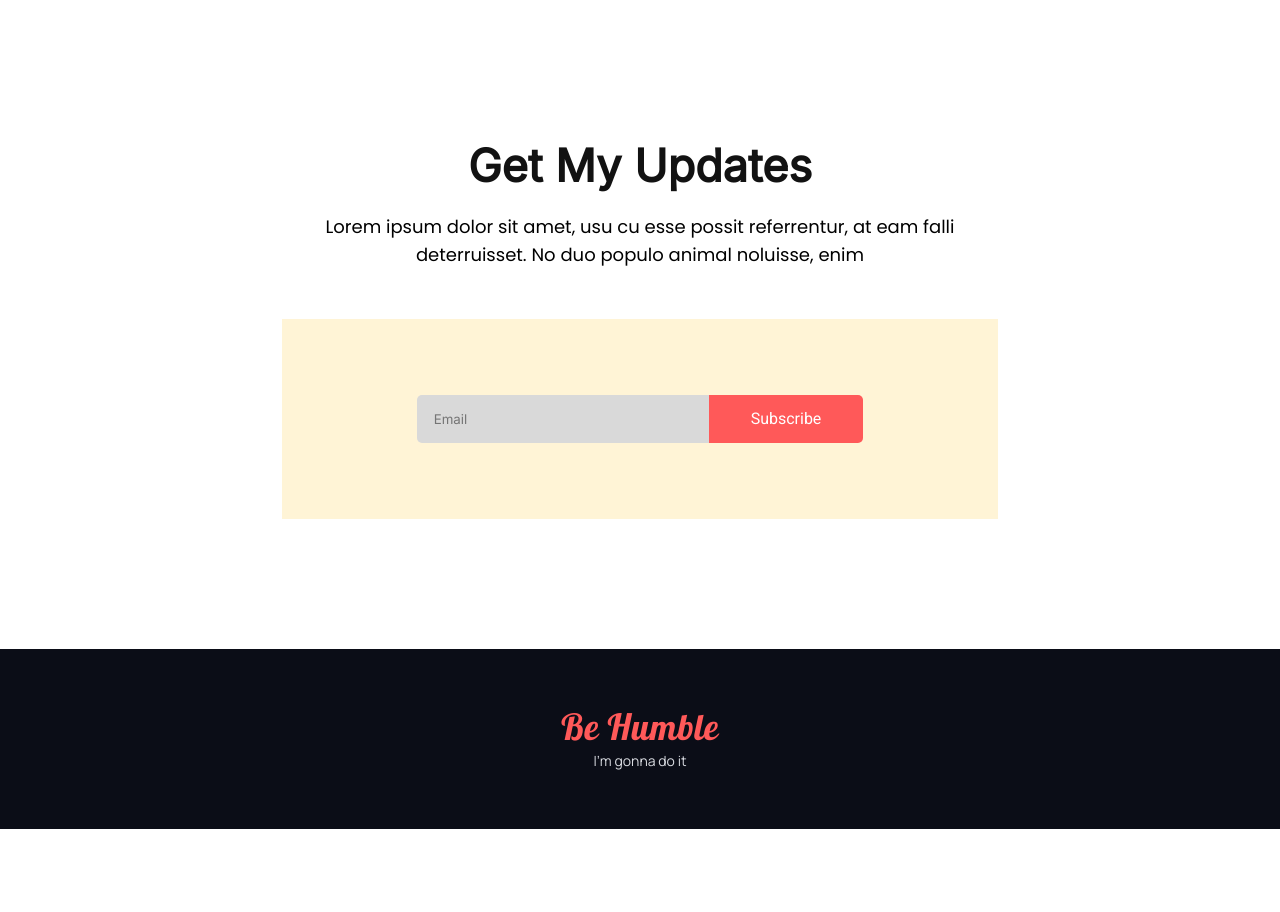
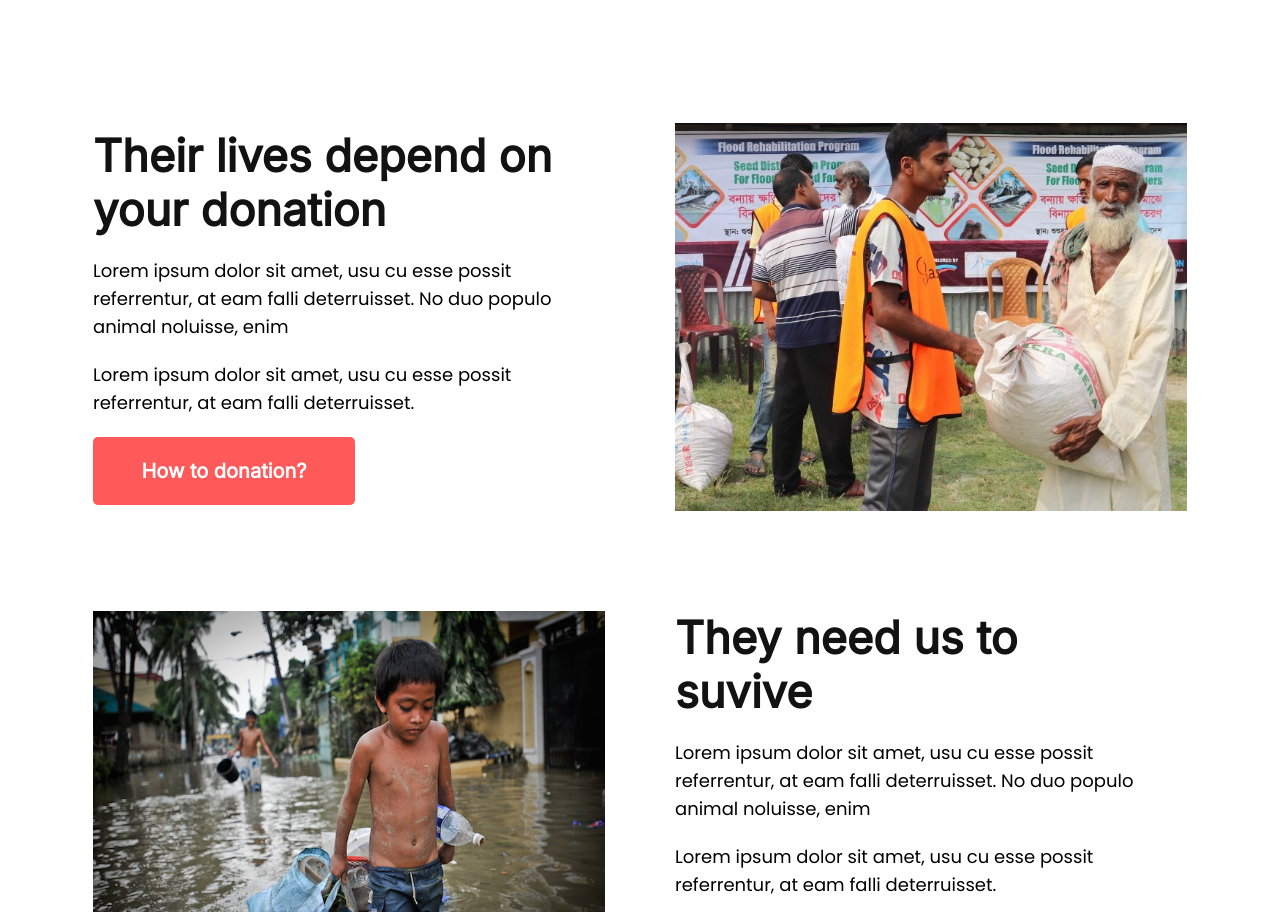
Before and after one commit to sohanemon/donate-today, a plain HTML site: page index.html in a window 1280 px wide. Shown: the part 1888-2800 px from the top of the page. Before the commit the page ends 2717 px from the top, so only its background shows below. Drawn offline with Linux system fonts and the light colour scheme.

Commit message:
upper bug fixes

```diff
--- a/index.html
+++ b/index.html
@@ -10,7 +10,6 @@
       rel="stylesheet"
     />
 
-    />
     <link rel="stylesheet" href="style.css" />
   </head>
   <body>
@@ -92,6 +91,41 @@
         </div>
       </div>
     </section>
+    <!-- donation Section -->
+    <section class="donation">
+      <div class="details-part">
+        <h1 class="primary-text">Their lives depend on your donation</h1>
+        <p class="secondary-text">
+          Lorem ipsum dolor sit amet, usu cu esse possit referrentur, at eam
+          falli deterruisset. No duo populo animal noluisse, enim
+        </p>
+        <p class="secondary-text">
+          Lorem ipsum dolor sit amet, usu cu esse possit referrentur, at eam
+          falli deterruisset.
+        </p>
+        <a href="#" class="anchor-button">How to donation?</a>
+      </div>
+      <div class="image-part">
+        <img src="./img/donation10.jpg" alt="donation" />
+      </div>
+    </section>
+    <section class="donation">
+      <div class="image-part">
+        <img src="./img/donation9.jpg" alt="donation" />
+      </div>
+      <div class="details-part">
+        <h1 class="primary-text">They need us to suvive</h1>
+        <p class="secondary-text">
+          Lorem ipsum dolor sit amet, usu cu esse possit referrentur, at eam
+          falli deterruisset. No duo populo animal noluisse, enim
+        </p>
+        <p class="secondary-text">
+          Lorem ipsum dolor sit amet, usu cu esse possit referrentur, at eam
+          falli deterruisset.
+        </p>
+        <a href="#" class="anchor-button">How to donation?</a>
+      </div>
+    </section>
     <!-- Get Updates Section -->
     <section class="get-updates">
       <h1 class="primary-text">Get My Updates</h1>
--- a/style.css
+++ b/style.css
@@ -123,12 +123,13 @@
   flex-direction: column;
   align-items: center;
   gap: 20px;
-  margin: 30px auto;
+  margin: 30px 20px;
 }
 .donate-plan .card-container {
   display: flex;
   justify-content: center;
   margin: 30px auto;
+  gap: 24px;
 }
 .donate-plan .card:nth-child(1) {
   background: rgba(79, 157, 166, 0.1);
@@ -146,7 +147,7 @@
   align-items: start;
   gap: 16px;
   padding: 50px;
-  margin: 12px;
+
   border-radius: 5px;
 }
 .donate-plan .card-icon {
@@ -166,8 +167,39 @@
   font-weight: 400;
   font-size: 16px;
   line-height: 24px;
-  width: 315px;
+  width: 275px;
   color: #707070;
+}
+
+/* Contrubute Section Style */
+.donation {
+  display: flex;
+  margin: 100px auto;
+  justify-content: center;
+  /* margin: 300px 0px; */
+  gap: 70px;
+}
+.donation .anchor-button {
+  width: 230px;
+}
+.donation .primary-text,
+.secondary-text {
+  text-align: left;
+  width: 492px;
+}
+.donation .details-part {
+  display: flex;
+  flex-direction: column;
+  gap: 20px;
+  width: 40%;
+  justify-content: center;
+}
+.donation .image-part {
+  width: 40%;
+}
+.image-part img {
+  width: 100%;
+  height: 100%;
 }
 /* Get Update styles */
 .get-updates {
@@ -176,6 +208,11 @@
   flex-direction: column;
   align-items: center;
   gap: 20px;
+}
+.get-updates .secondary-text {
+  text-align: center;
+  width: 45%;
+  color: #707070;
 }
 .email-container {
   width: 56%;
```
